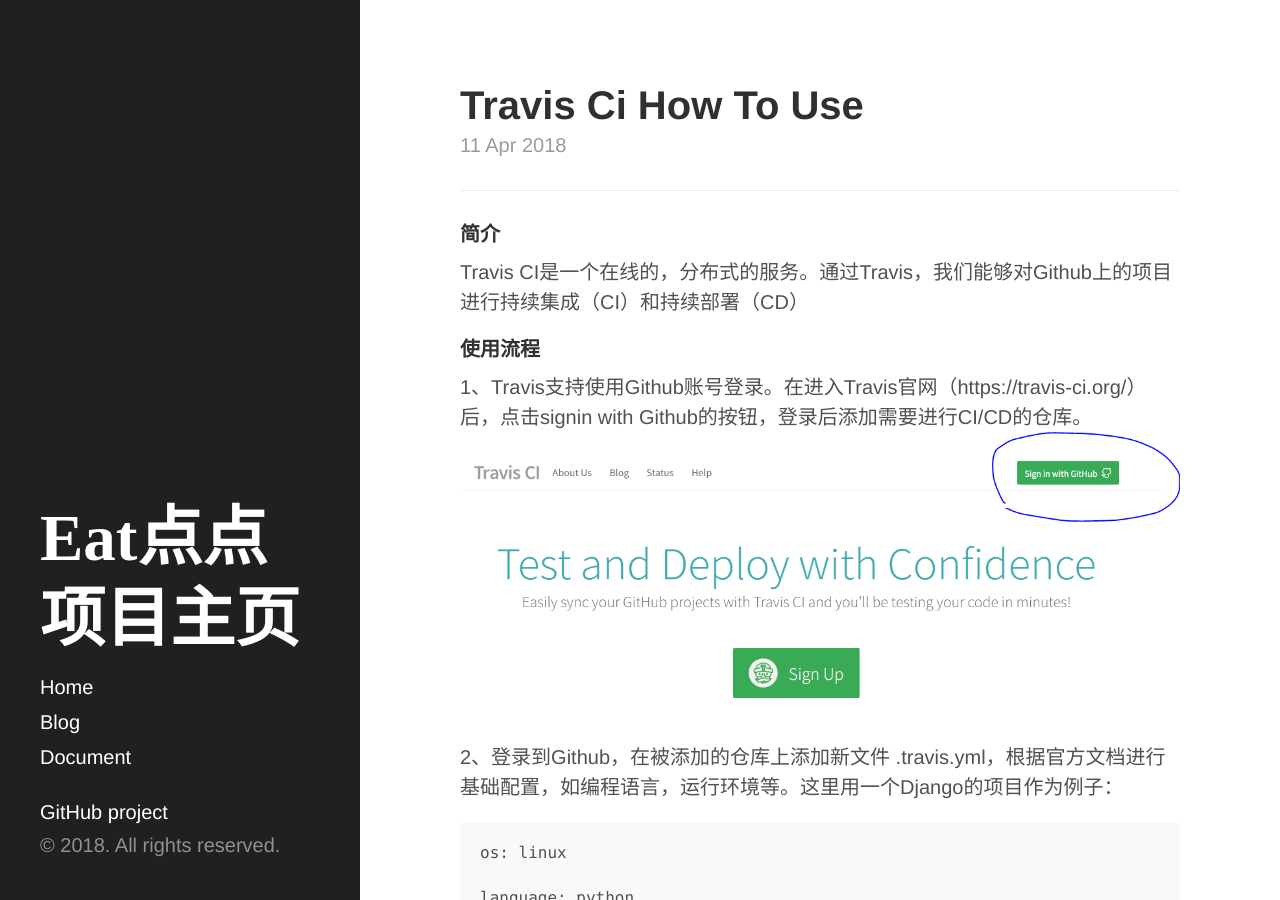
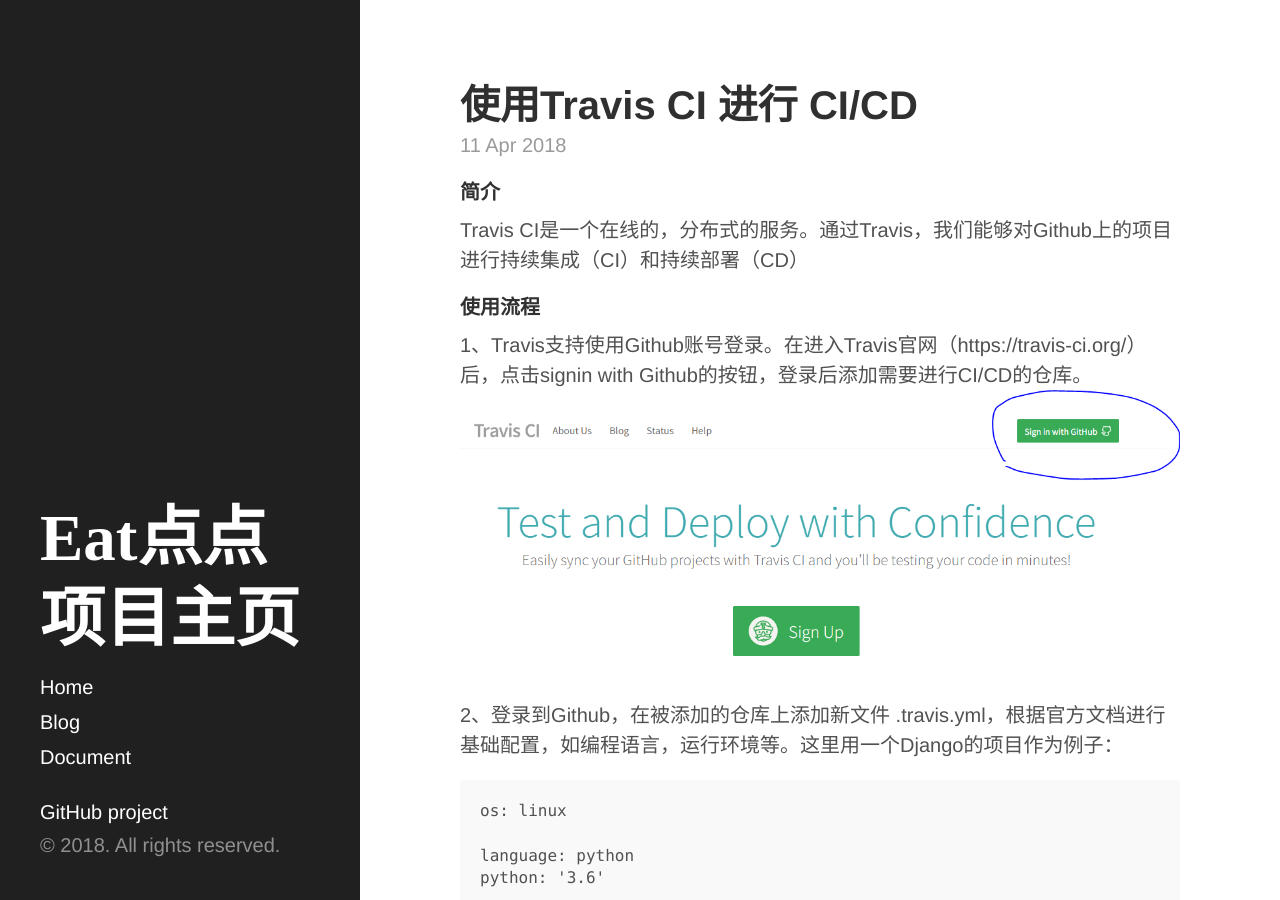
Before and after one commit to ChickenDinner8/ChickenDinner8.github.io, a Jekyll site: the page built from _posts/2018-04-11-Travis-CI-how-to-use.md, in a window 1280 px wide and 900 px high. Built offline with Jekyll 4.4.1, drawn with Linux system fonts in a browser that asks for light colours; our own code applies the rules of GitHub Pages for plain Markdown files.

```diff
--- a/_posts/2018-04-11-Travis-CI-how-to-use.md
+++ b/_posts/2018-04-11-Travis-CI-how-to-use.md
@@ -1,4 +1,7 @@
-
+---
+layout: post
+title: 使用Travis CI 进行 CI/CD
+tags: blog
 ---
 
 #### 简介
```
